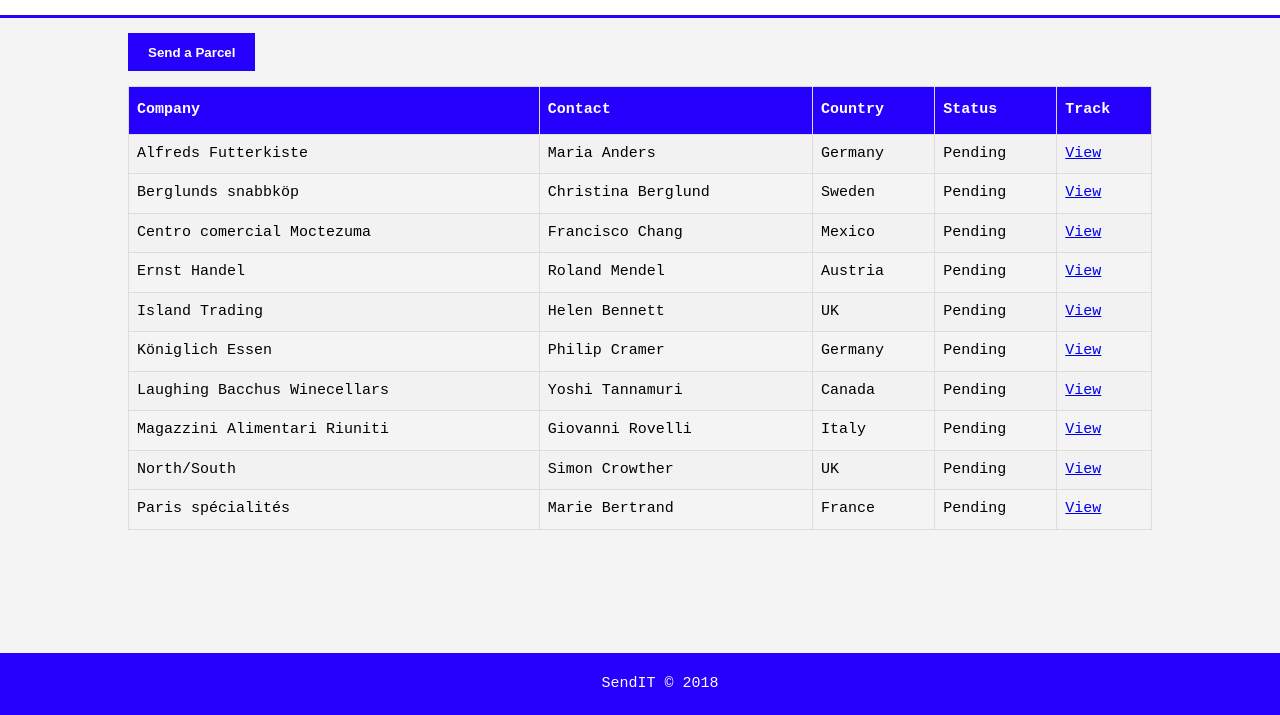
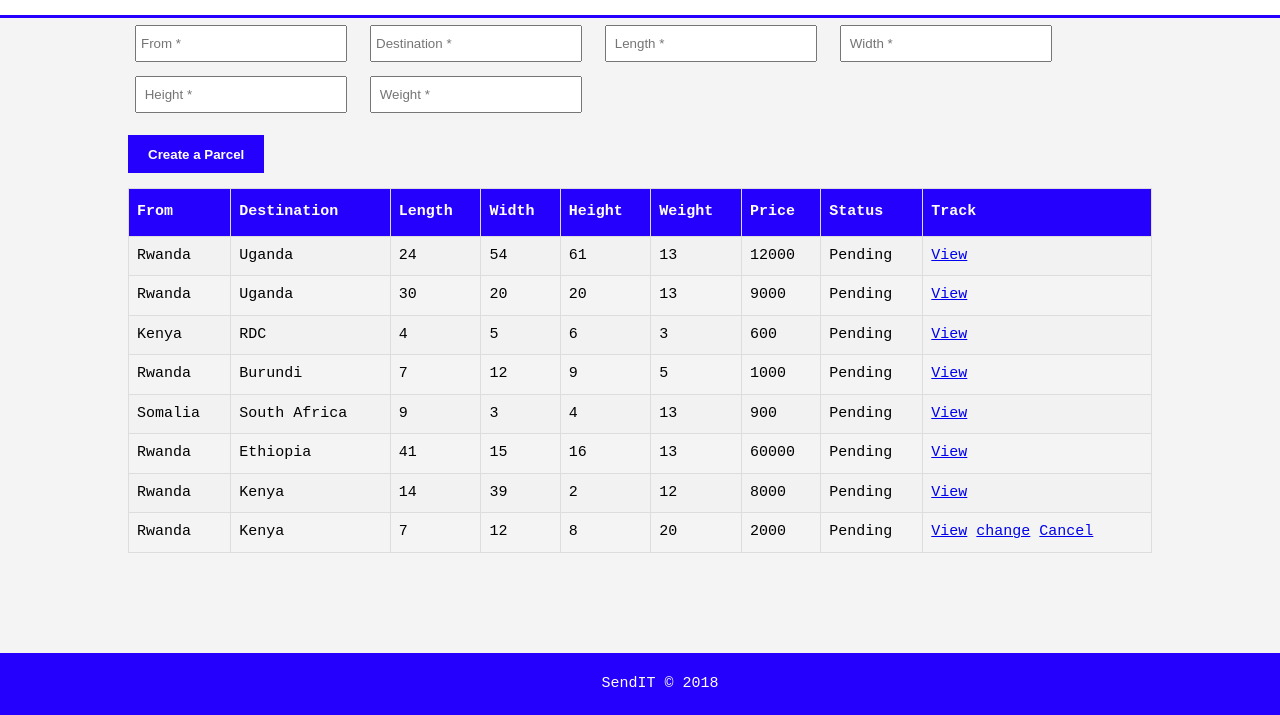
Before and after one commit to niomwungeri-fabrice/andela-dev-challange, a plain HTML site: page viewParcel.html in a window 1280 px wide. Shown: the part 85-800 px from the top of the page. Drawn offline with Linux system fonts and the light colour scheme.

Commit message:
done added create parcel

```diff
--- a/css/style.css
+++ b/css/style.css
@@ -4,7 +4,7 @@ body{
     line-height: 1.5;
     padding: 0;
     margin: 0;
-    background-color: #f4f4f4
+    background-color: #f4f4f4;
 }
 /* Global */
 ul{
@@ -54,7 +54,12 @@ ul{
     width: 70%;
     margin:7px;
 }
-
+.input_send{
+    padding: 4px;
+    height: 25px;
+    width: 200px;
+    margin:7px;
+}
 
 
 @media screen and (max-width : 496px){
@@ -106,17 +111,13 @@ header a:hover{
 
 /* Showcase */
 #showcase{
-    min-height: 400px;
+    min-height: 600px;
     background: url('../img/graphicDesign.jpg') no-repeat 0 -400px;
     text-align: center;
     color: #ffffff;
 }
 
 
-/* quote */
-#quote{
-    background: white;
-}
 /* about */
 aside#sideBar{
     float: right;
@@ -125,8 +126,10 @@ aside#sideBar{
 }
 article#main-article{
     float: left;
-    width: 70%;
+    width: 65%;
     margin-top: 10px;
+    background: white;
+    padding: 5px;
 }
 .dark{
     padding: 15px;
--- a/viewParcel.html
+++ b/viewParcel.html
@@ -16,6 +16,9 @@
             <div id="branding">
               <h1><span class="highlight">SendIT</span></h1>
             </div>
+            <form action="login.html">
+                <button type="submit" class="button_2">Log Out</button>
+           </form>
             <nav>
                 <ul>
                     <li><a href="index.html">Home |</a></li>
@@ -27,84 +30,119 @@
     </header>
     <section id="viewParcel">
         <div class="container">
-            <button type="submit" class="btn_send" >Send a Parcel</button>
+          <form action="">
+            <input class="input_send" type="text" placeholder="From *" required>
+            <input class="input_send" type="text" placeholder="Destination *" required>
+            <input class="input_send" type="number" placeholder=" Length *"required>
+            <input class="input_send" type="number" placeholder=" Width *"required>
+            <input class="input_send" type="number" placeholder=" Height *"required>
+            <input class="input_send" type="number" placeholder=" Weight *"required>
+         <br>
+          <button type="submit" class="btn_send">Create a Parcel</button>
+          </form>
             <table id="parcels">
                 <tr>
-                  <th>Company</th>
-                  <th>Contact</th>
-                  <th>Country</th>
+                  <th>From</th>
+                  <th>Destination</th>
+                  <th>Length</th>
+                  <th>Width</th>
+                  <th>Height</th>
+                  <th>Weight</th>
+                  <th>Price</th>
                   <th>Status</th>
                   <th>Track</th>
                 </tr>
                 <tr>
-                  <td>Alfreds Futterkiste</td>
-                  <td>Maria Anders</td>
-                  <td>Germany</td>
+                  <td>Rwanda</td>
+                  <td>Uganda</td>
+                  <td>24</td>
+                  <td>54</td>
+                  <td>61</td>
+                  <td>13</td>
+                  <td>12000</td>
                   <td>Pending</td>
                   <td><a href="#">View</a></td>
                 </tr>
                 <tr>
-                  <td>Berglunds snabbköp</td>
-                  <td>Christina Berglund</td>
-                  <td>Sweden</td>
+                  <td>Rwanda</td>
+                  <td>Uganda</td>
+                  <td>30</td>
+                  <td>20</td>
+                  <td>20</td>
+                  <td>13</td>
+                  <td>9000</td>
                   <td>Pending</td>
                   <td><a href="#">View</a></td>
                 </tr>
                 <tr>
-                  <td>Centro comercial Moctezuma</td>
-                  <td>Francisco Chang</td>
-                  <td>Mexico</td>
+                  <td>Kenya</td>
+                  <td>RDC</td>
+                  <td>4</td>
+                  <td>5</td>
+                  <td>6</td>
+                  <td>3</td>
+                  <td>600</td>
                   <td>Pending</td>
                   <td><a href="#">View</a></td>
                 </tr>
                 <tr>
-                  <td>Ernst Handel</td>
-                  <td>Roland Mendel</td>
-                  <td>Austria</td>
+                  <td>Rwanda</td>
+                  <td>Burundi</td>
+                  <td>7</td>
+                  <td>12</td>
+                  <td>9</td>
+                  <td>5</td>
+                  <td>1000</td>
                   <td>Pending</td>
                   <td><a href="#">View</a></td>
                 </tr>
                 <tr>
-                  <td>Island Trading</td>
-                  <td>Helen Bennett</td>
-                  <td>UK</td>
+                  <td>Somalia</td>
+                  <td>South Africa</td>
+                  <td>9</td>
+                  <td>3</td>
+                  <td>4</td>
+                  <td>13</td>
+                  <td>900</td>
                   <td>Pending</td>
                   <td><a href="#">View</a></td>
                 </tr>
                 <tr>
-                  <td>Königlich Essen</td>
-                  <td>Philip Cramer</td>
-                  <td>Germany</td>
+                  <td>Rwanda</td>
+                  <td>Ethiopia</td>
+                  <td>41</td>
+                  <td>15</td>
+                  <td>16</td>
+                  <td>13</td>
+                  <td>60000</td>
                   <td>Pending</td>
                   <td><a href="#">View</a></td>
                 </tr>
                 <tr>
-                  <td>Laughing Bacchus Winecellars</td>
-                  <td>Yoshi Tannamuri</td>
-                  <td>Canada</td>
+                  <td>Rwanda</td>
+                  <td>Kenya</td>
+                  <td>14</td>
+                  <td>39</td>
+                  <td>2</td>
+                  <td>12</td>
+                  <td>8000</td>
                   <td>Pending</td>
                   <td><a href="#">View</a></td>
                 </tr>
                 <tr>
-                  <td>Magazzini Alimentari Riuniti</td>
-                  <td>Giovanni Rovelli</td>
-                  <td>Italy</td>
+                  <td>Rwanda</td>
+                  <td>Kenya</td>
+                  <td>7</td>
+                  <td>12</td>
+                  <td>8</td>
+                  <td>20</td>
+                  <td>2000</td>
                   <td>Pending</td>
-                  <td><a href="#">View</a></td>
-                </tr>
-                <tr>
-                  <td>North/South</td>
-                  <td>Simon Crowther</td>
-                  <td>UK</td>
-                  <td>Pending</td>
-                  <td><a href="#">View</a></td>
-                </tr>
-                <tr>
-                  <td>Paris spécialités</td>
-                  <td>Marie Bertrand</td>
-                  <td>France</td>
-                  <td>Pending</td>
-                  <td><a href="#">View</a></td>
+                  <td>
+                    <a href="#">View</a>
+                    <a href="#">change</a>
+                    <a href="#">Cancel</a>
+                  </td>
                 </tr>
               </table>
         </div>
```
Also changed, not shown: about.html (+5 -3 lines), index.html (+1 -1 lines), login.html (+1 -4 lines), quote.html (+3 -5 lines), img/bc-ground.jpg (added), view.html (added), 1 other file.
